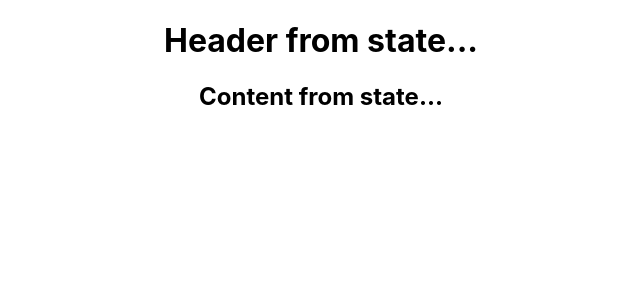
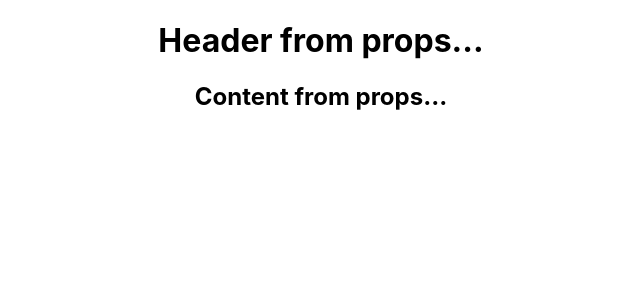
Before and after one commit to bdviett/reactJS, a React (Create React App) app: page / in a window 1280 px wide. Shown: the top 300 px of the page, without its empty margins (319-959 px from the left). Built offline with nearby package versions, Linux system fonts and the light colour scheme.

Commit message:
defaultProps

```diff
--- a/src/App.js
+++ b/src/App.js
@@ -4,24 +4,23 @@ import './App.css';
 import Header from "./components/Header";
 import Content from "./components/Content";
 class App extends Component{
-    constructor(props) {
-        super(props);
-
-        this.state = {
-            header: "Header from state...",
-            content: "Content from state..."
-        }
-    }
-  render() {
+    render() {
       return (
           <div className="App">
               <div>
-                  <Header headerProp = {this.state.header}/>
-                  <Content contentProp = {this.state.content}/>
+                  <h1>{this.props.headerProp}</h1>
+                  <h2>{this.props.contentProp}</h2>
               </div>
           </div>
       );
-  }
+    }
+}
+
+// export default App;
+
+App.defaultProps = {
+    headerProp: "Header from props...",
+    contentProp:"Content from props..."
 }
 
 export default App;
```
